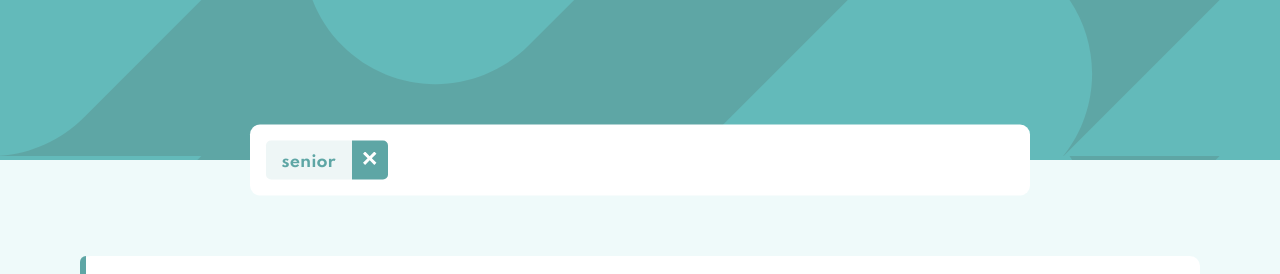
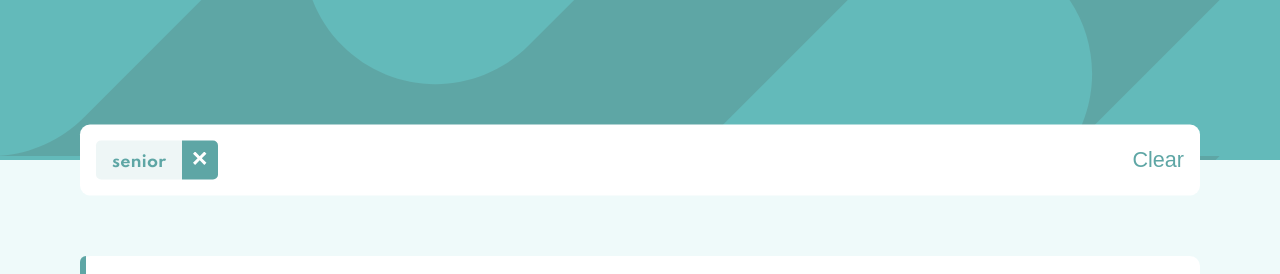
Before and after one commit to Anwar11234/job-list-filtering, a plain HTML site: page index.html in a window 1280 px wide. Both pictures are taken after a click on the button "Senior". Shown: the top 274 px of the page. Drawn offline with Linux system fonts and the light colour scheme.

Commit message:
updated the javascript, css and the html

```diff
--- a/css/styles.css
+++ b/css/styles.css
@@ -45,23 +45,43 @@ header{
 .filters{
     background-color: white;
     border-radius: 10px;
-    flex: 0.6;
+    width: 90%;
+    max-width: 70rem;
     margin: 0 auto;
     transform: translateY(50%);
     display: flex;
+    gap: 0.75rem;
+    justify-content: center;
     flex-wrap: wrap;
-    gap: 1rem;
     padding: 1rem;
     display: none;
+    position: relative;
+}
+
+.filters .clear{
+   color: var(--cyan-400);
+   font-weight: 500;
+   font-size: 1rem;
+   justify-self: flex-end;
+}
+
+.filters .clear:hover{
+    text-decoration: underline;
 }
 
 .filters.visible{
     display: flex;
 }
 
-.filters .result{
+.filters .result , .filters .results{
     display: flex;
     align-items: center;
+}
+
+.filters .results{
+    flex: 1;
+    flex-wrap: wrap;
+    gap: 1rem;
 }
 
 .filter{
@@ -73,7 +93,6 @@ header{
     border-radius: 5px 0 0 5px;
 }
 
-
 .close{
     background-color: var(--cyan-400);
     padding: 0.7rem;
@@ -82,7 +101,13 @@ header{
 }
 
 main{
-    margin: 3rem 0;
+    margin: 7rem 0;
+}
+
+@media(max-width: 420px){
+    main{
+        padding-top: 1rem;
+    }
 }
 
 .container{
@@ -189,6 +214,7 @@ main{
     background-color: var(--cyan-100);
     color: var(--cyan-400);
     transition: 250ms ease-in-out;
+    font-size: 1.05rem;
 }
 
 .requirement:hover{
@@ -207,6 +233,10 @@ main{
     }
     main{
         margin: 6rem 0;
+    }
+
+    .filters .clear{
+        font-size: 1.35rem;
     }
 
     .container,.company{
--- a/index.html
+++ b/index.html
@@ -16,7 +16,10 @@
 
 
     <header>
-      <div class="filters"></div>
+      <div class="filters">
+        <div class="results"></div>
+        <button class="clear">Clear</button>
+      </div>
     </header>
 
     <main>
@@ -24,7 +27,7 @@
       <section data-job data-tags = "frontend,senior,html,css,javascript" class="featured">
         <div class="container">
           <div class="company">
-            <img src="images/photosnap.svg" alt=photosnap logo" class="company-logo">
+            <img src="images/photosnap.svg" alt="photosnap logo" class="company-logo">
             <div>
               <div class="company-info">
                 <h1 class="company-name">Photosnap</h1>
--- a/javascript/script.js
+++ b/javascript/script.js
@@ -1,5 +1,7 @@
 const jobs = [...document.querySelectorAll('[data-job]')];
 const main = document.querySelector('main');
+const clearBtn = document.querySelector('.clear');
+const results = document.querySelector('.results');
 
 const filters = document.querySelector('.filters');
 const currentTags = new Set();
@@ -42,7 +44,7 @@ function addTags(tagName){
                         </button>
                     </div>`;
 
-    filters.innerHTML += html;
+    results.innerHTML += html;
     currentTags.add(tagName);
     console.log(currentTags);
 }
@@ -68,7 +70,8 @@ function removeTag(tag){
 }
 
 function removeTagsContainer(){
-    filters.classList.remove('visible')
+    results.innerHTML = '';
+    filters.classList.remove('visible');
     jobs.forEach(job => job.style.display = 'initial');
 }
 
@@ -76,5 +79,12 @@ function clearList(){
     jobs.forEach(job => job.style.display = 'none');
 }
 
+function clearFilters(){
+    currentTags.clear();
+    removeTagsContainer();
+    console.log(currentTags)
+}
+
 main.addEventListener('click' , showFilters);
 filters.addEventListener('click' , closeTag);
+clearBtn.addEventListener('click' , clearFilters);
```
